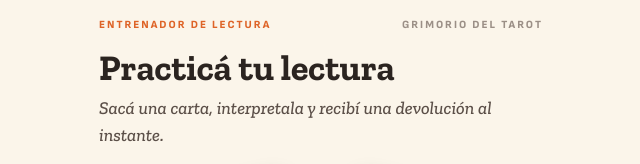
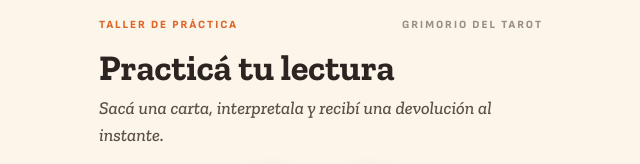
Before and after one commit to jennifergorosito02/entrenador-tarot, a plain HTML site: page index.html in a window 1280 px wide. Shown: the top 164 px of the page, 319-959 px from the left. Drawn offline with Linux system fonts and the light colour scheme.

Commit message:
Renombra a Taller de práctica
Co-Authored-By: Claude Opus 5.5 <noreply@anthropic.com>
Claude-Session: https://claude.ai/code/session_019ZY6fgsehrx5qDSUyvYUpF

```diff
--- a/index.html
+++ b/index.html
@@ -1,7 +1,7 @@
 <!doctype html><html lang="es"><head><meta charset="utf-8">
 <meta name="viewport" content="width=device-width,initial-scale=1,viewport-fit=cover">
 <meta name="theme-color" content="#FBF5EA">
-<title>Entrenador de lectura · Grimorio del Tarot · ABUMA.MA</title>
+<title>Taller de práctica · Grimorio del Tarot · ABUMA.MA</title>
 <meta name="description" content="Practicá la lectura del tarot con las 78 cartas: sacá una carta, interpretala y recibí una devolución al instante.">
 <style>
 @font-face{font-family:'Zilla Slab';src:url(fuentes/ZillaSlab-Bold.ttf) format('truetype');font-weight:700;font-display:swap}
@@ -81,7 +81,7 @@ p{font-size:16px;line-height:1.5}
 .repaso .ic{margin-left:auto;font-weight:800;white-space:nowrap}
 .pie{text-align:center;font-size:12px;color:#9b8f86;margin-top:26px}
 </style></head><body><div class="app">
-<div class="top"><span>Entrenador de lectura</span><button id="volver" class="oculto" onclick="inicio()">✕ Salir</button><span class="b" id="marca">Grimorio del Tarot</span></div>
+<div class="top"><span>Taller de práctica</span><button id="volver" class="oculto" onclick="inicio()">✕ Salir</button><span class="b" id="marca">Grimorio del Tarot</span></div>
 
 <section id="inicio">
   <h1>Practicá tu lectura</h1>
```
